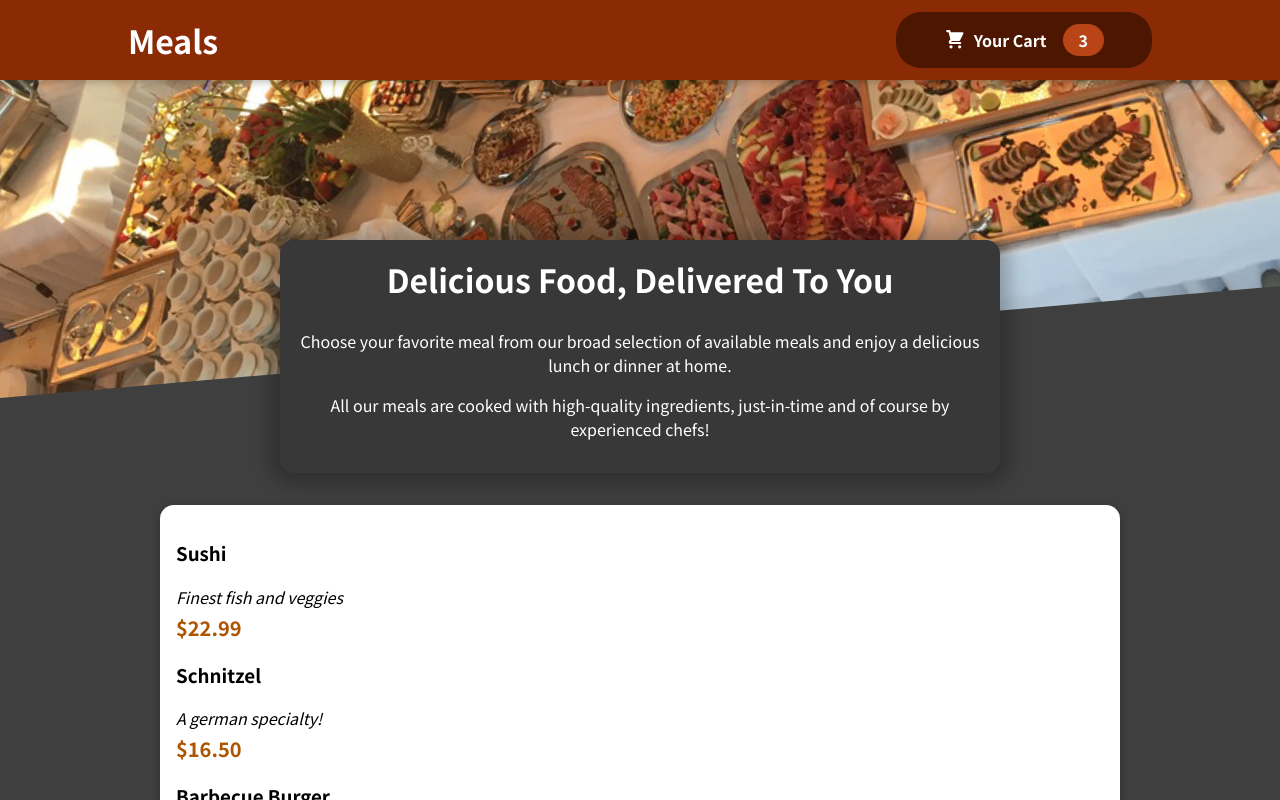
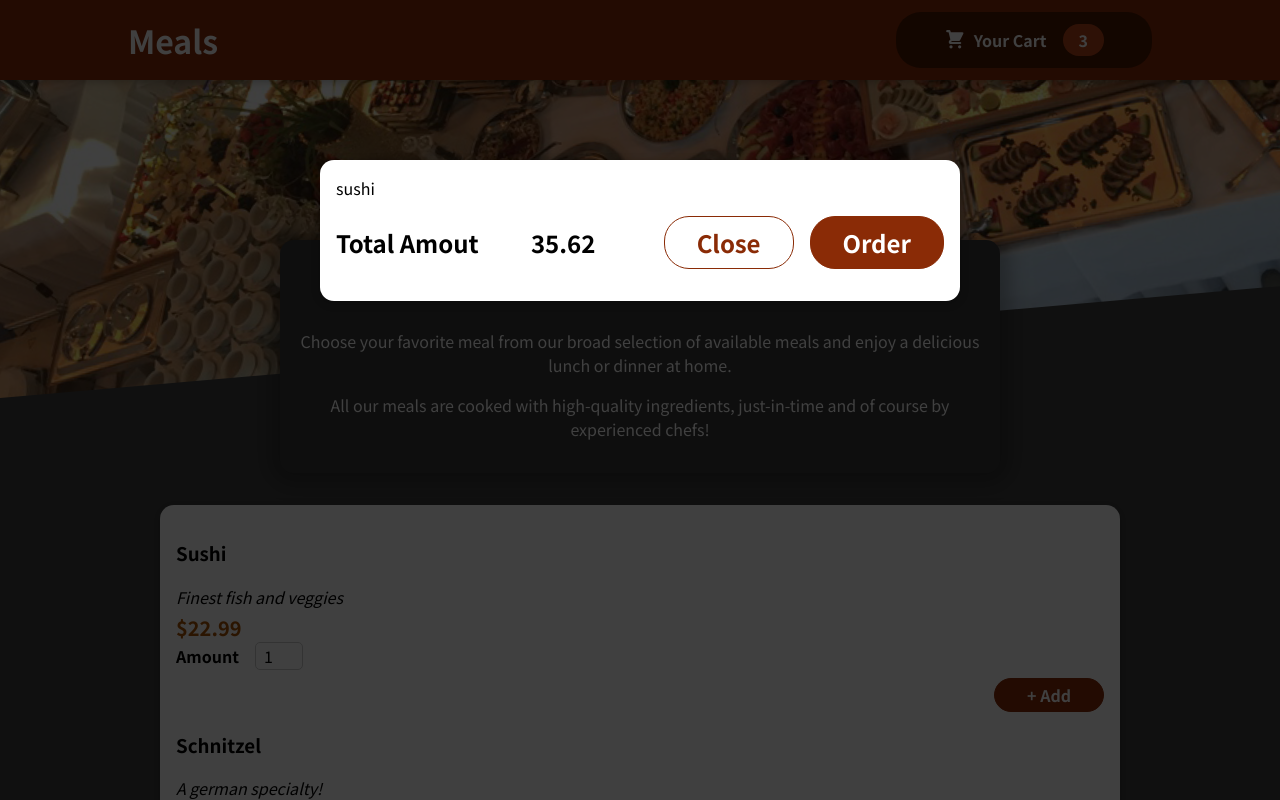
Before and after one commit to Mutotu/food-order-app, a React (Create React App) app: page / in a window 1280 px wide. Shown: the top 800 px of the page. Built offline with nearby package versions, Linux system fonts and the light colour scheme.

Commit message:
adding modal

```diff
--- a/public/index.html
+++ b/public/index.html
@@ -28,6 +28,7 @@
   </head>
   <body>
     <noscript>You need to enable JavaScript to run this app.</noscript>
+    <div id="overlays"></div>
     <div id="root"></div>
     <!--
       This HTML file is a template.
--- a/src/App.js
+++ b/src/App.js
@@ -1,10 +1,12 @@
 import { Fragment } from "react";
+import Cart from "./components/Cart/Cart";
 import Header from "./components/Layout/Header";
 import Meals from "./components/Meals/Meals";
 
 function App() {
   return (
     <Fragment>
+      <Cart />
       <Header />
       <main>
         <Meals />
--- /dev/null
+++ b/src/components/Cart/Cart.js
@@ -0,0 +1,28 @@
+import classes from "./Cart.module.css";
+import Modal from "../UI/Modal";
+
+const Cart = (props) => {
+  const cartItems = [{ id: "c1", name: "sushi", amount: 2, price: 12.99 }].map(
+    (item) => (
+      <ul className={classes["cart-items"]}>
+        <li>{item.name}</li>
+      </ul>
+    )
+  );
+
+  return (
+    <Modal>
+      {cartItems}
+      <div className={classes.total}>
+        <span>Total Amout</span>
+        <span>35.62</span>
+        <div className={classes.actions}>
+          <button className={classes["button--alt"]}>Close</button>
+          <button className={classes.button}>Order</button>
+        </div>
+      </div>
+    </Modal>
+  );
+};
+
+export default Cart;
--- /dev/null
+++ b/src/components/Cart/Cart.module.css
@@ -0,0 +1,46 @@
+.cart-items {
+  list-style: none;
+  margin: 0;
+  padding: 0;
+  max-height: 20rem;
+  overflow: auto;
+}
+
+.total {
+  display: flex;
+  justify-content: space-between;
+  align-items: center;
+  font-weight: bold;
+  font-size: 1.5rem;
+  margin: 1rem 0;
+}
+
+.actions {
+  text-align: right;
+}
+
+.actions button {
+  font: inherit;
+  cursor: pointer;
+  background-color: transparent;
+  border: 1px solid #8a2b06;
+  padding: 0.5rem 2rem;
+  border-radius: 25px;
+  margin-left: 1rem;
+}
+
+.actions button:hover,
+.actions button:active {
+  background-color: #5a1a01;
+  border-color: #5a1a01;
+  color: white;
+}
+
+.actions .button--alt {
+  color: #8a2b06;
+}
+
+.actions .button {
+  background-color: #8a2b06;
+  color: white;
+}
--- /dev/null
+++ b/src/components/Meals/MealItem/MealForm.module.css
@@ -0,0 +1,20 @@
+.form {
+  text-align: right;
+}
+
+.form button {
+  font: inherit;
+  cursor: pointer;
+  background-color: #8a2b06;
+  border: 1px solid #8a2b06;
+  color: white;
+  padding: 0.25rem 2rem;
+  border-radius: 20px;
+  font-weight: bold;
+}
+
+.form button:hover,
+.form button:active {
+  background-color: #641e03;
+  border-color: #641e03;
+}
--- a/src/components/Meals/MealItem/MealItem.js
+++ b/src/components/Meals/MealItem/MealItem.js
@@ -1,4 +1,5 @@
 import classes from "./MealItem.module.css";
+import MealItemForm from "./MealItemForum";
 
 const MealItem = (props) => {
   const price = `$${props.price.toFixed(2)}`;
@@ -10,7 +11,9 @@
         <div className={classes.description}>{props.description}</div>
         <div className={classes.price}>{price}</div>
       </div>
-      <div></div>
+      <div>
+        <MealItemForm />
+      </div>
     </li>
   );
 };
--- a/src/components/Meals/MealItem/MealItemForum.js
+++ b/src/components/Meals/MealItem/MealItemForum.js
@@ -0,0 +1,23 @@
+import Input from "../../UI/Input";
+import classes from "./MealForm.module.css";
+
+const MealItemForm = (props) => {
+  return (
+    <form className={classes.form}>
+      <Input
+        label='Amount'
+        input={{
+          id: "amount",
+          type: "number",
+          min: "1",
+          max: "5",
+          step: "1",
+          defaultValue: "1",
+        }}
+      />
+      <button>+ Add</button>
+    </form>
+  );
+};
+
+export default MealItemForm;
--- /dev/null
+++ b/src/components/UI/Input.js
@@ -0,0 +1,12 @@
+import classes from "./Input.module.css";
+
+const Input = (props) => {
+  return (
+    <div className={classes.input}>
+      <label htmlFor={props.input.id}>{props.label}</label>
+      <input {...props.input} />
+    </div>
+  );
+};
+
+export default Input;
--- /dev/null
+++ b/src/components/UI/Input.module.css
@@ -0,0 +1,18 @@
+.input {
+  display: flex;
+  align-items: center;
+  margin-bottom: 0.5rem;
+}
+
+.input label {
+  font-weight: bold;
+  margin-right: 1rem;
+}
+
+.input input {
+  width: 3rem;
+  border-radius: 5px;
+  border: 1px solid #ccc;
+  font: inherit;
+  padding-left: 0.5rem;
+}
--- /dev/null
+++ b/src/components/UI/Modal.js
@@ -0,0 +1,30 @@
+import { Fragment } from "react";
+import ReactDom from "react-dom";
+import classes from "./Modal.module.css";
+
+const Backdrop = (props) => {
+  return <div className={classes.backdrop}></div>;
+};
+const ModalOverLay = (props) => {
+  return (
+    <div className={classes.modal}>
+      <div className={classes.content}>{props.children}</div>
+    </div>
+  );
+};
+
+const portalElement = document.getElementById("overlays");
+
+const Modal = (props) => {
+  return (
+    <Fragment>
+      {ReactDom.createPortal(<Backdrop />, portalElement)}
+      {ReactDom.createPortal(
+        <ModalOverLay>{props.children}</ModalOverLay>,
+        portalElement
+      )}
+    </Fragment>
+  );
+};
+
+export default Modal;
--- /dev/null
+++ b/src/components/UI/Modal.module.css
@@ -0,0 +1,40 @@
+.backdrop {
+  position: fixed;
+  top: 0;
+  left: 0;
+  width: 100%;
+  height: 100vh;
+  z-index: 20;
+  background-color: rgba(0, 0, 0, 0.75);
+}
+
+.modal {
+  position: fixed;
+  top: 20vh;
+  left: 5%;
+  width: 90%;
+  background-color: white;
+  padding: 1rem;
+  border-radius: 14px;
+  box-shadow: 0 2px 8px rgba(0, 0, 0, 0.25);
+  z-index: 30;
+  animation: slide-down 300ms ease-out forwards;
+}
+
+@media (min-width: 768px) {
+  .modal {
+    width: 40rem;
+    left: calc(50% - 20rem);
+  }
+}
+
+@keyframes slide-down {
+  from {
+    opacity: 0;
+    transform: translateY(-3rem);
+  }
+  to {
+    opacity: 1;
+    transform: translateY(0);
+  }
+}
```
